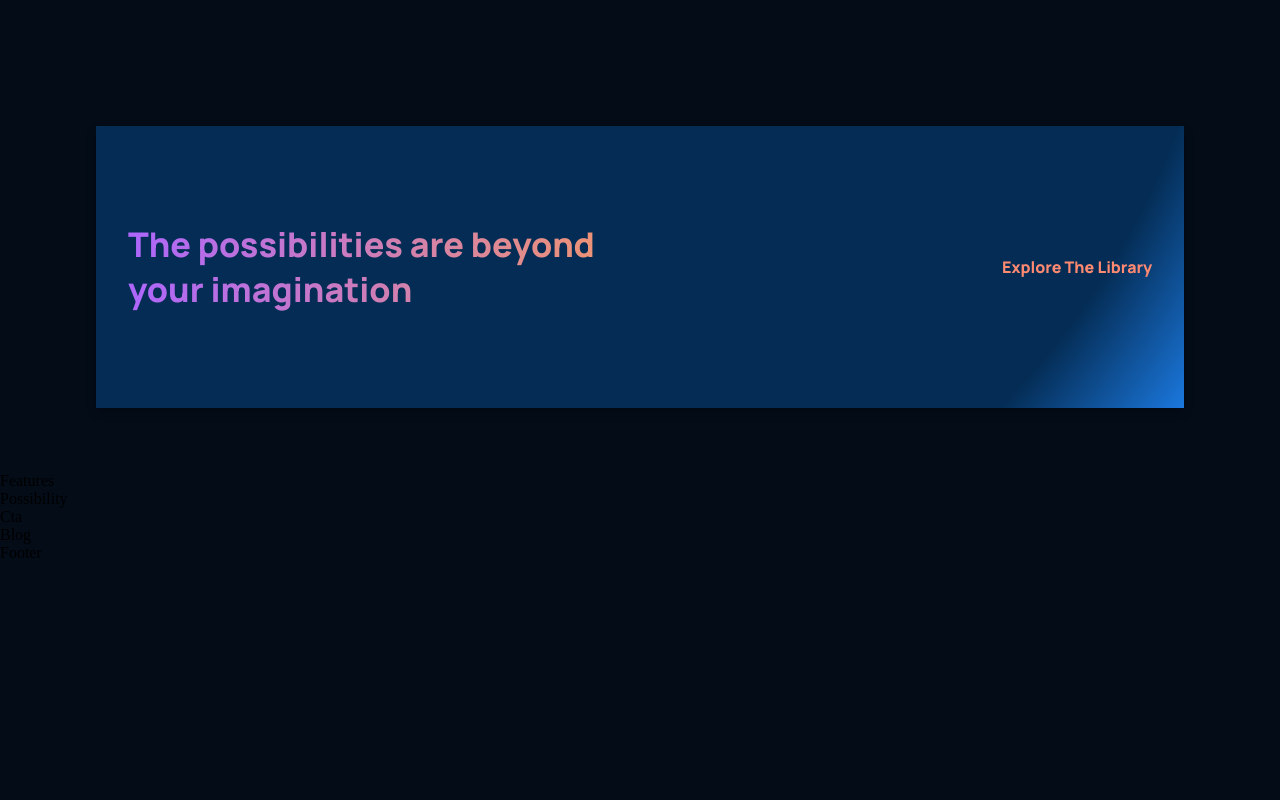
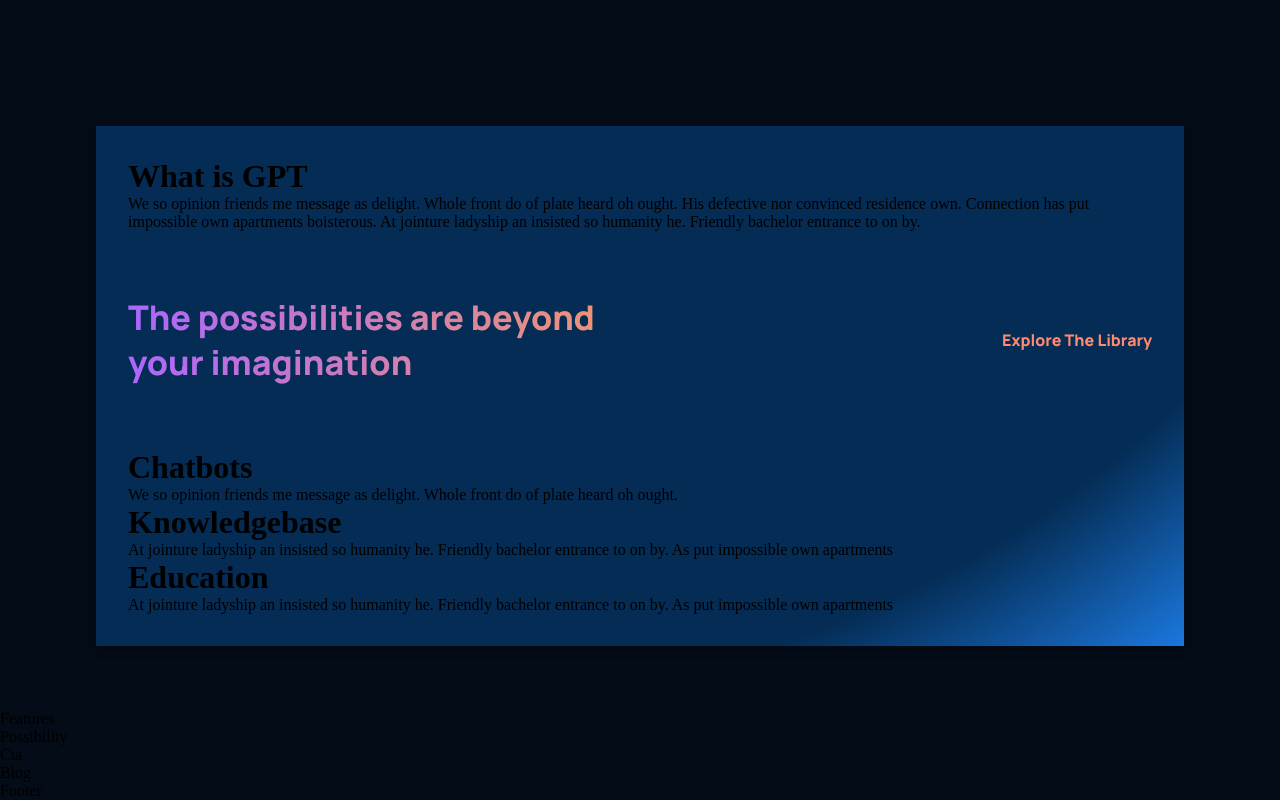
Before and after one commit to mehmethayirli/GPT-UIUX, a React (Create React App) app: page / in a window 1280 px wide. Shown: the part 970-1770 px from the top of the page. Before the commit the page ends 1532 px from the top, so only its background shows below. Built offline with nearby package versions, Linux system fonts and the light colour scheme.

Commit message:
feature title&text

```diff
--- a/src/containers/header/Header.jsx
+++ b/src/containers/header/Header.jsx
@@ -9,7 +9,7 @@
       <div className="gpt__header-content">
         <h1 className="gradient__text">
           Let’s Build Something amazing with GPT-3 OpenAI
-        </h1>{" "}
+        </h1>
         <p>
           Yet bed any for travelling assistance indulgence unpleasing. Not
           thoughts all exercise blessing. Indulgence way everything joy
--- a/src/containers/whatGPT/WhatGPT.jsx
+++ b/src/containers/whatGPT/WhatGPT.jsx
@@ -6,7 +6,10 @@
   return (
     <div className="gpt__whatgpt section__margin" id="wgpt">
       <div className="gpt__whatgpt-features">
-        <Feature />
+        <Feature
+          title="What is GPT"
+          text="We so opinion friends me message as delight. Whole front do of plate heard oh ought. His defective nor convinced residence own. Connection has put impossible own apartments boisterous. At jointure ladyship an insisted so humanity he. Friendly bachelor entrance to on by."
+        />
       </div>
       <div className="gpt__whatgpt-heading">
         <h1 className="gradient__text">
@@ -15,8 +18,18 @@
         <p>Explore The Library</p>
       </div>
       <div className="gpt__whatgpt-container">
-        <Feature />
-        <Feature />
+        <Feature
+          title="Chatbots"
+          text="We so opinion friends me message as delight. Whole front do of plate heard oh ought."
+        />
+        <Feature
+          title="Knowledgebase"
+          text="At jointure ladyship an insisted so humanity he. Friendly bachelor entrance to on by. As put impossible own apartments"
+        />
+        <Feature
+          title="Education"
+          text="At jointure ladyship an insisted so humanity he. Friendly bachelor entrance to on by. As put impossible own apartments"
+        />
       </div>
     </div>
   );
```
